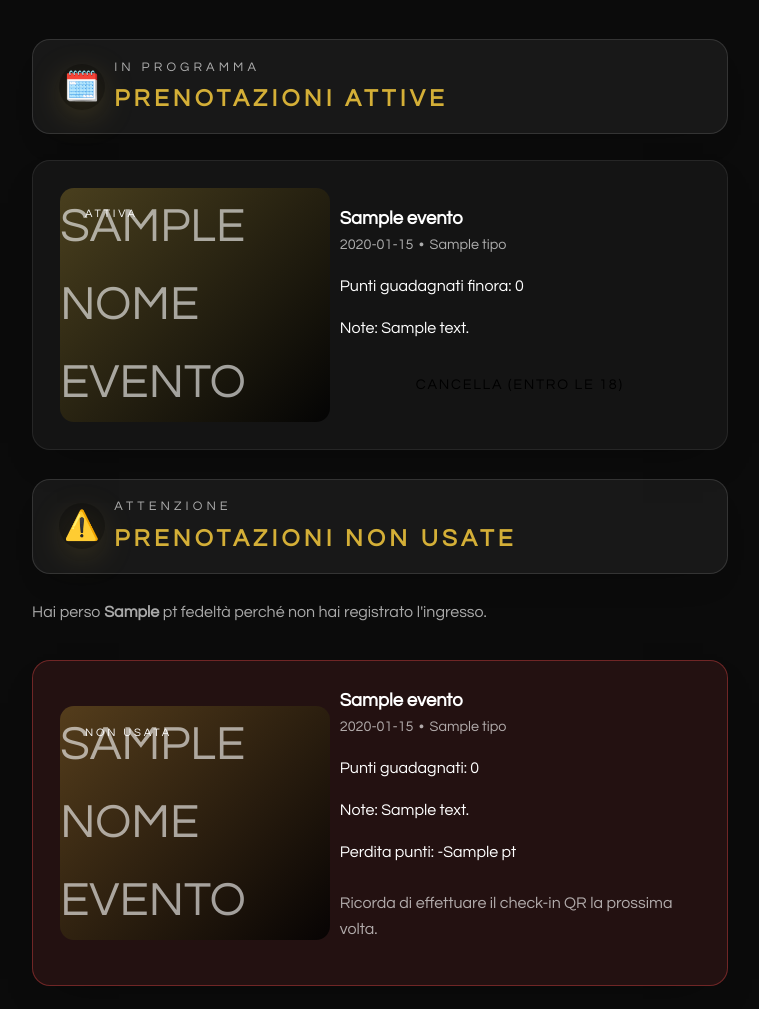
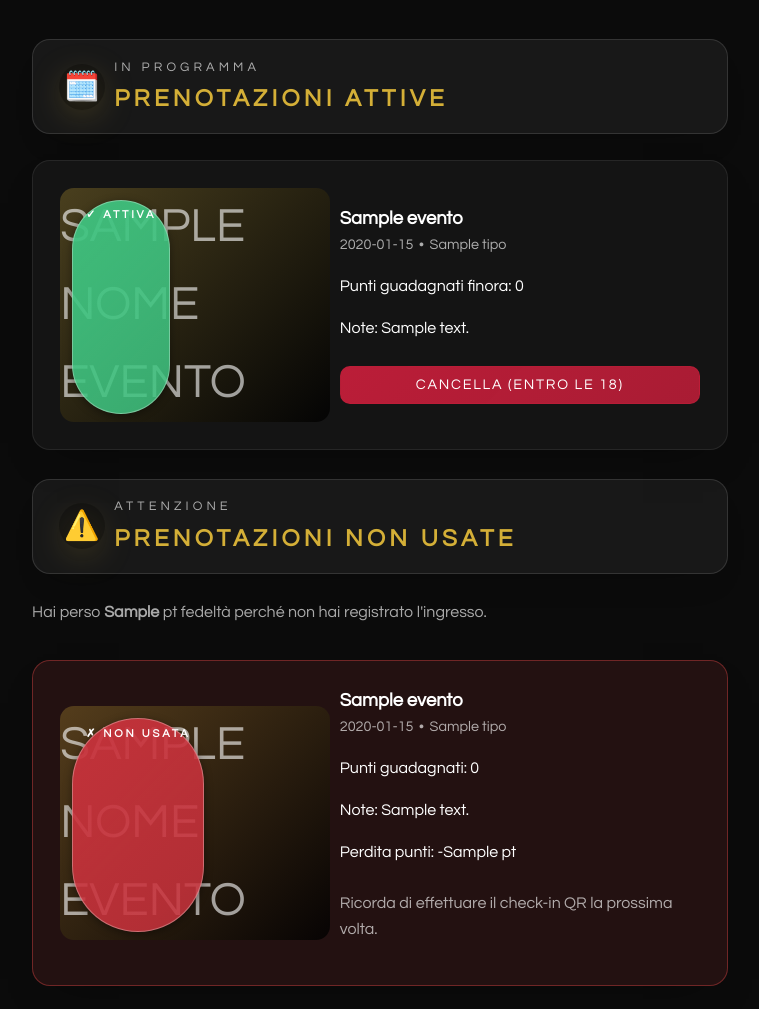
Before and after one commit to robertolibanora/Malibu, a Flask app: template templates/clienti/prenotazioni_list.html in a window 1280 px wide. Shown: the part 257-1266 px from the top of the page, without its empty margins (260-1019 px from the left). Run offline with Flask 3, Linux system fonts and the light colour scheme; the template is opened without the code that fills it: most values are stand-ins (such as "Sample title", 1, 10 or a date in 2020); parts of the project's set-up code (start-up, migrations or seed data) failed here and were passed over; some web fonts are replaced.

Commit message:
UI: aumenta contrasto chip status prenotazioni e bottone cancella

```diff
--- a/templates/clienti/prenotazioni_list.html
+++ b/templates/clienti/prenotazioni_list.html
@@ -26,7 +26,7 @@
       {% else %}
         <div class="event-card__placeholder">{{ p.evento.nome_evento[0]|upper }}</div>
       {% endif %}
-      <span class="event-card__chip event-card__chip--attiva">Attiva</span>
+      <span class="event-card__chip event-card__chip--attiva" style="bottom: 8px; background: linear-gradient(135deg, rgba(63, 195, 128, 0.95) 0%, rgba(63, 195, 128, 0.85) 100%); color: white; font-weight: 700; border: 1px solid rgba(255, 255, 255, 0.3); box-shadow: 0 2px 8px rgba(0, 0, 0, 0.4);">✓ Attiva</span>
     </div>
     <div class="event-card__body">
       <div class="event-card__info">
@@ -46,7 +46,7 @@
       </div>
       <div class="event-card__actions">
         <form method="post" action="{{ url_for('prenotazioni.cancella_mia', pren_id=p.id_prenotazione) }}" onsubmit="return confirm('Cancellare la prenotazione?');">
-          <button class="btn btn--danger" type="submit">Cancella (entro le 18)</button>
+          <button class="btn btn--primary" type="submit" style="background: linear-gradient(135deg, rgba(196, 30, 58, 0.95) 0%, rgba(196, 30, 58, 0.85) 100%); color: white; border: 1px solid rgba(196, 30, 58, 0.4);">Cancella (entro le 18)</button>
         </form>
       </div>
     </div>
@@ -73,9 +73,9 @@
       {% else %}
         <div class="event-card__placeholder">{{ pren.evento.nome_evento[0]|upper }}</div>
       {% endif %}
-      <span class="event-card__chip event-card__chip--usata">Usata</span>
+      <span class="event-card__chip event-card__chip--usata" style="bottom: 8px; background: linear-gradient(135deg, rgba(212, 175, 55, 0.95) 0%, rgba(212, 175, 55, 0.85) 100%); color: black; font-weight: 700; border: 1px solid rgba(255, 255, 255, 0.3); box-shadow: 0 2px 8px rgba(0, 0, 0, 0.4);">✓ Usata</span>
       {% if feedback %}
-        <span class="event-card__chip event-card__chip--booked" style="bottom: auto; top: 12px; left: auto; right: 12px;">Già valutata</span>
+        <span class="event-card__chip event-card__chip--booked" style="bottom: auto; top: 12px; left: auto; right: 12px; background: rgba(100, 100, 100, 0.9); color: white; font-weight: 700; border: 1px solid rgba(255, 255, 255, 0.3); box-shadow: 0 2px 8px rgba(0, 0, 0, 0.4);">⭐ Valutata</span>
       {% endif %}
     </div>
     <div class="event-card__body">
@@ -145,7 +145,7 @@
       {% else %}
         <div class="event-card__placeholder">{{ p.evento.nome_evento[0]|upper }}</div>
       {% endif %}
-      <span class="event-card__chip event-card__chip--no-show">Non usata</span>
+      <span class="event-card__chip event-card__chip--no-show" style="bottom: 8px; background: linear-gradient(135deg, rgba(200, 50, 60, 0.95) 0%, rgba(200, 50, 60, 0.85) 100%); color: white; font-weight: 700; border: 1px solid rgba(255, 255, 255, 0.3); box-shadow: 0 2px 8px rgba(0, 0, 0, 0.4);">✗ Non usata</span>
     </div>
     <div class="event-card__body">
       <div class="event-card__info">
```
